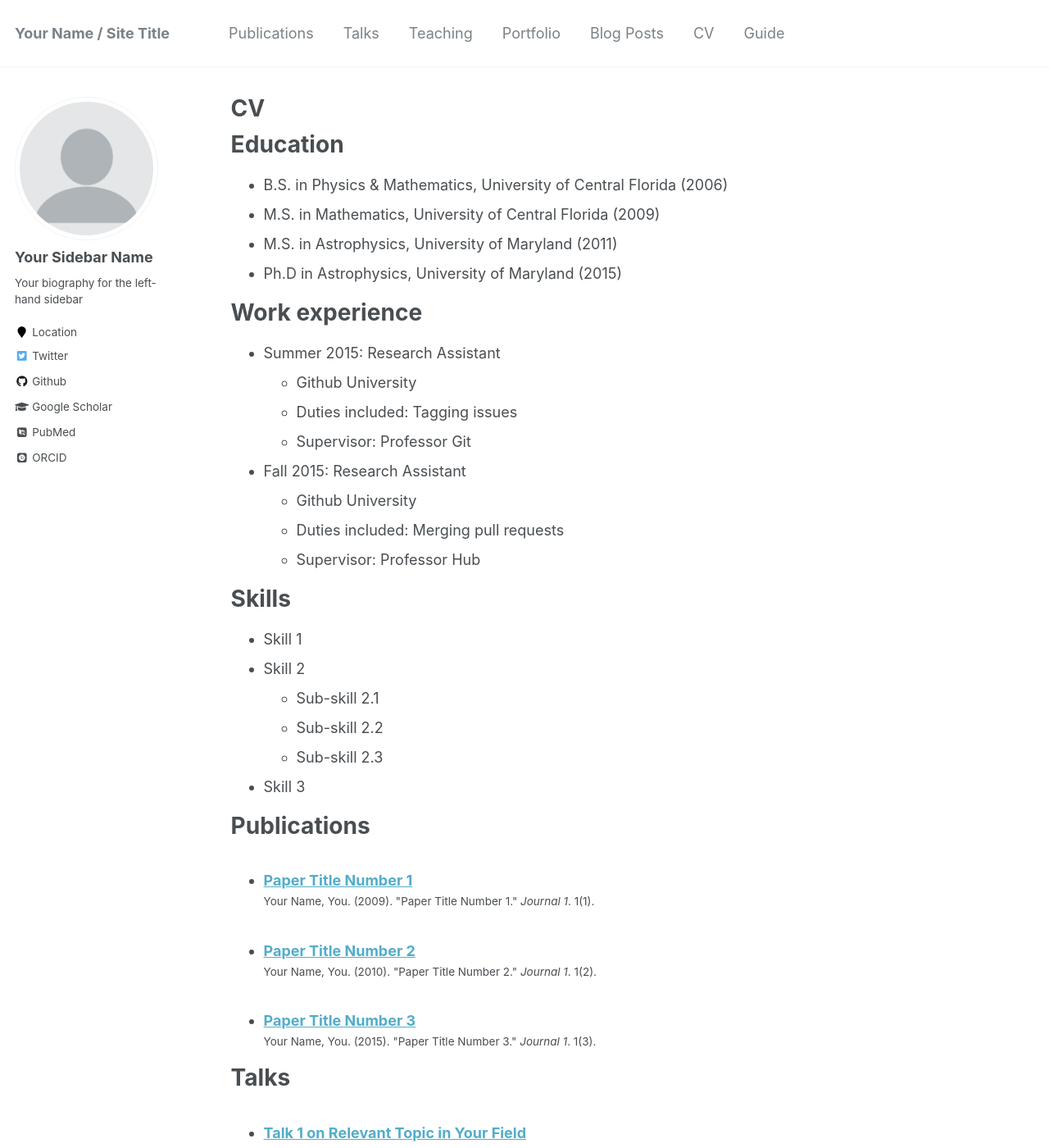
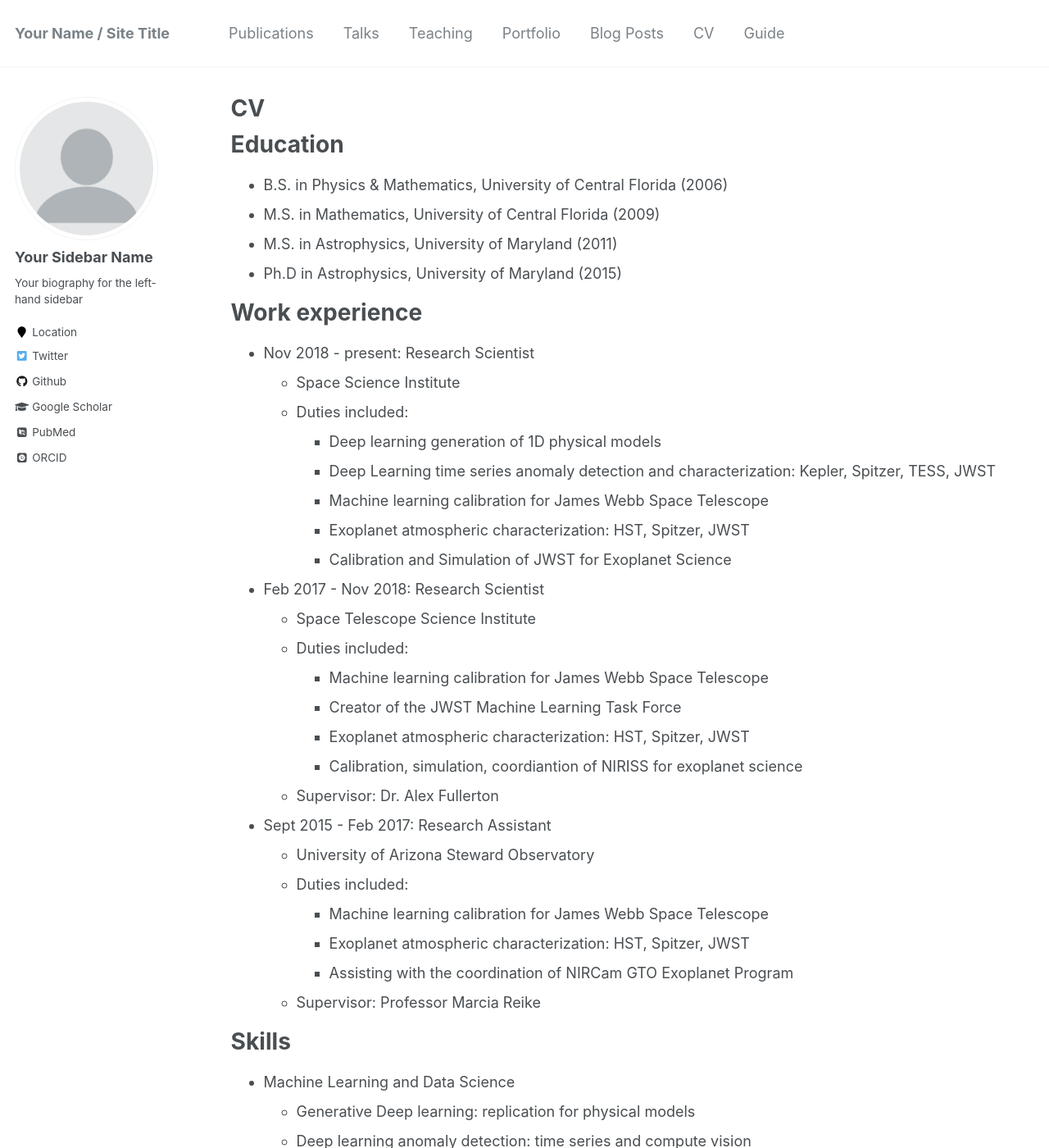
Before and after one commit to exowanderer/exowanderer.github.io, a Jekyll site: the page built from _pages/cv.md, in a window 1280 px wide and 1400 px high. Shown: the whole window at 82% size. Built offline with Jekyll 4.4.1, drawn with Linux system fonts in a browser that asks for light colours; some web fonts are replaced; some of the changed text lies outside the part shown.

Commit message:
updating cv

```diff
--- a/_pages/cv.md
+++ b/_pages/cv.md
@@ -18,24 +18,48 @@ Education
 
 Work experience
 ======
-* Summer 2015: Research Assistant
-  * Github University
-  * Duties included: Tagging issues
-  * Supervisor: Professor Git
+* Nov 2018 - present: Research Scientist
+  * Space Science Institute
+  * Duties included:
+    * Deep learning generation of 1D physical models
+    * Deep Learning time series anomaly detection and characterization: Kepler, Spitzer, TESS, JWST
+    * Machine learning calibration for James Webb Space Telescope
+    * Exoplanet atmospheric characterization: HST, Spitzer, JWST
+    * Calibration and Simulation of JWST for Exoplanet Science
 
-* Fall 2015: Research Assistant
-  * Github University
-  * Duties included: Merging pull requests
-  * Supervisor: Professor Hub
+* Feb 2017 - Nov 2018: Research Scientist
+  * Space Telescope Science Institute
+  * Duties included:
+    * Machine learning calibration for James Webb Space Telescope
+    * Creator of the JWST Machine Learning Task Force
+    * Exoplanet atmospheric characterization: HST, Spitzer, JWST
+    * Calibration, simulation, coordiantion of NIRISS for exoplanet science
+  * Supervisor: Dr. Alex Fullerton
+
+* Sept 2015 - Feb 2017: Research Assistant
+  * University of Arizona Steward Observatory
+  * Duties included:
+    * Machine learning calibration for James Webb Space Telescope
+    * Exoplanet atmospheric characterization: HST, Spitzer, JWST
+    * Assisting with the coordination of NIRCam GTO Exoplanet Program
+  * Supervisor: Professor Marcia Reike
 
 Skills
 ======
-* Skill 1
-* Skill 2
-  * Sub-skill 2.1
-  * Sub-skill 2.2
-  * Sub-skill 2.3
-* Skill 3
+* Machine Learning and Data Science
+  * Generative Deep learning: replication for physical models
+  * Deep learning anomaly detection: time series and compute vision
+  * Bayesian inference: classical and deep learning approaches
+  * Time series analysis: classical and deep learning approaches
+* Astrophysics
+  * Exoplanet characterization
+  * Atmospheric physics
+  * Astrobiology
+* Programming:
+  * Python
+  * SQL
+  * MATLAB
+  * C/C++
 
 Publications
 ======
```
